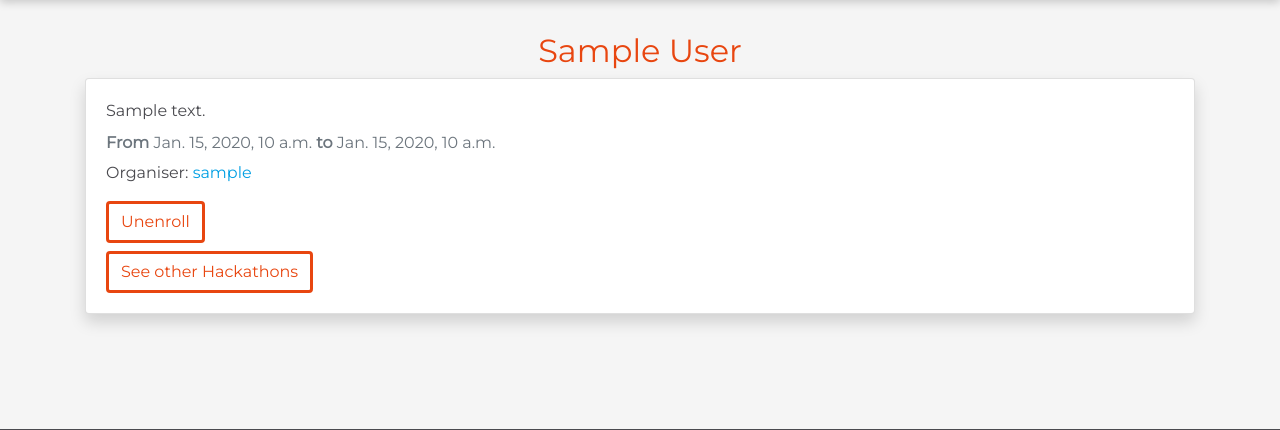
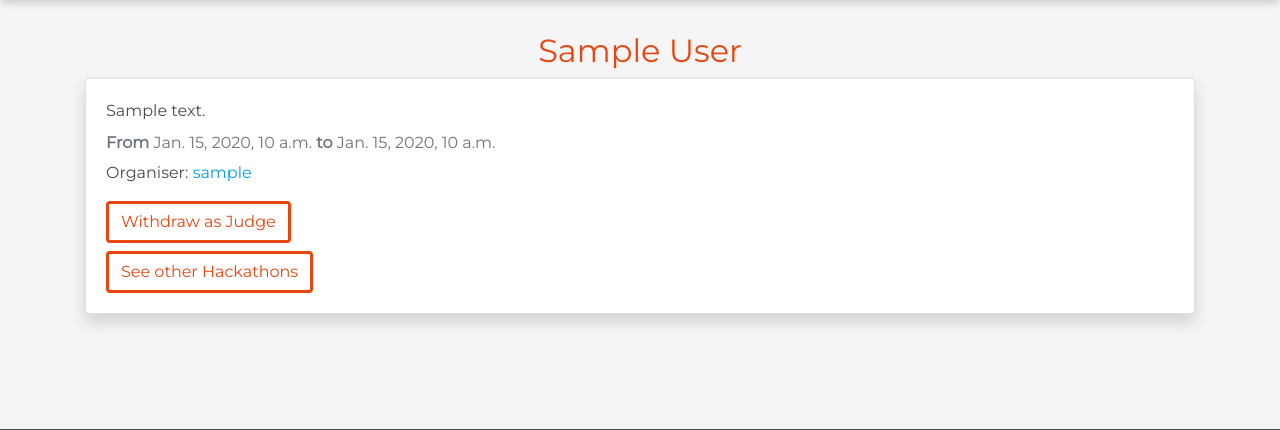
Before and after one commit to Code-Institute-Community/ci-hackathon-app, a Django app: page /hackathon/1/ in a window 1280 px wide. Shown: the part 56-486 px from the top of the page. Run offline with Django 3.2, Linux system fonts and the light colour scheme; a user stored in the database is signed in; tables that the repository leaves empty hold one stand-in row (values such as "Sample post"); some libraries are stand-ins or nearby versions.

Commit message:
Bugfix for the button text script.
The first "Unenroll" click wouldn't change because of whitespace.

```diff
--- a/hackathon/templates/hackathon/hackathon_detail.html
+++ b/hackathon/templates/hackathon/hackathon_detail.html
@@ -35,10 +35,10 @@
                     <div class="toast-body">${message}</div>
                 </div>`
             );
-            if ($("#enroll-submit").html() === "Unenroll") {
-                $("#enroll-submit").html("Enroll as Judge")
+            if ($("#enroll-submit").text() === "Withdraw as Judge") {
+                $("#enroll-submit").text("Enroll as Judge")
             } else {
-                $("#enroll-submit").html("Unenroll")
+                $("#enroll-submit").text("Withdraw as Judge")
             }
             // Fires the toast.
             $(".toast").toast("show");
--- a/hackathon/templates/hackathon/includes/enroll.html
+++ b/hackathon/templates/hackathon/includes/enroll.html
@@ -2,11 +2,7 @@
     {% csrf_token %}
     <!--It only sends the hackathon ID.-->
     <input type="hidden" name="hackathon-id" value="{{ hackathon.id }}" />
-    <button id="enroll-submit" type="submit" class="btn btn-ci mb-2">
-        {% if user in hackathon.judges.all %}
-        Unenroll
-        {% else %}
-        Enroll as Judge
-        {% endif %}
-    </button>
+    <!-- Must be one long string for the JS script to switch words correctly.
+    An alternative would be to have two different buttons.-->
+    <button id="enroll-submit" type="submit" class="btn btn-ci mb-2">{% if user in hackathon.judges.all %}Withdraw as Judge{% else %}Enroll as Judge{% endif %}</button>
 </form>
```
